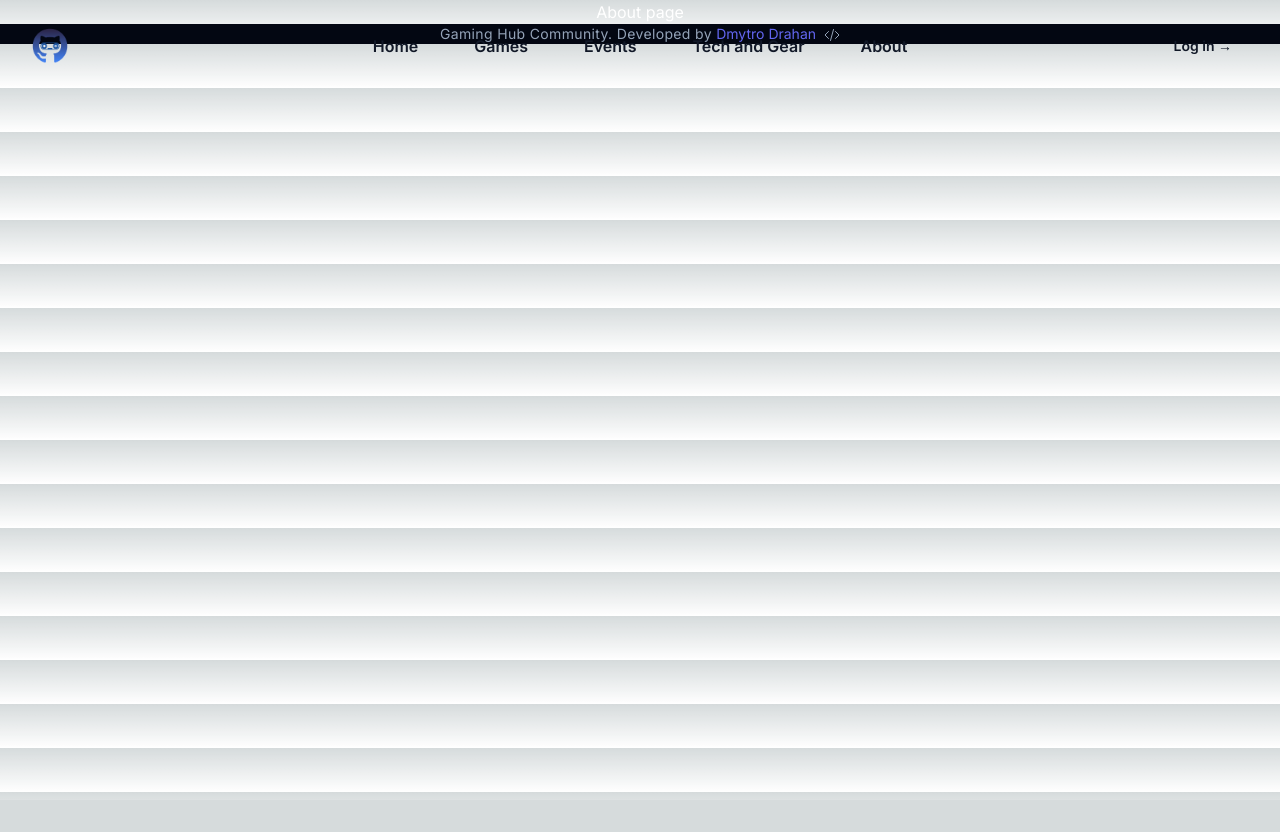
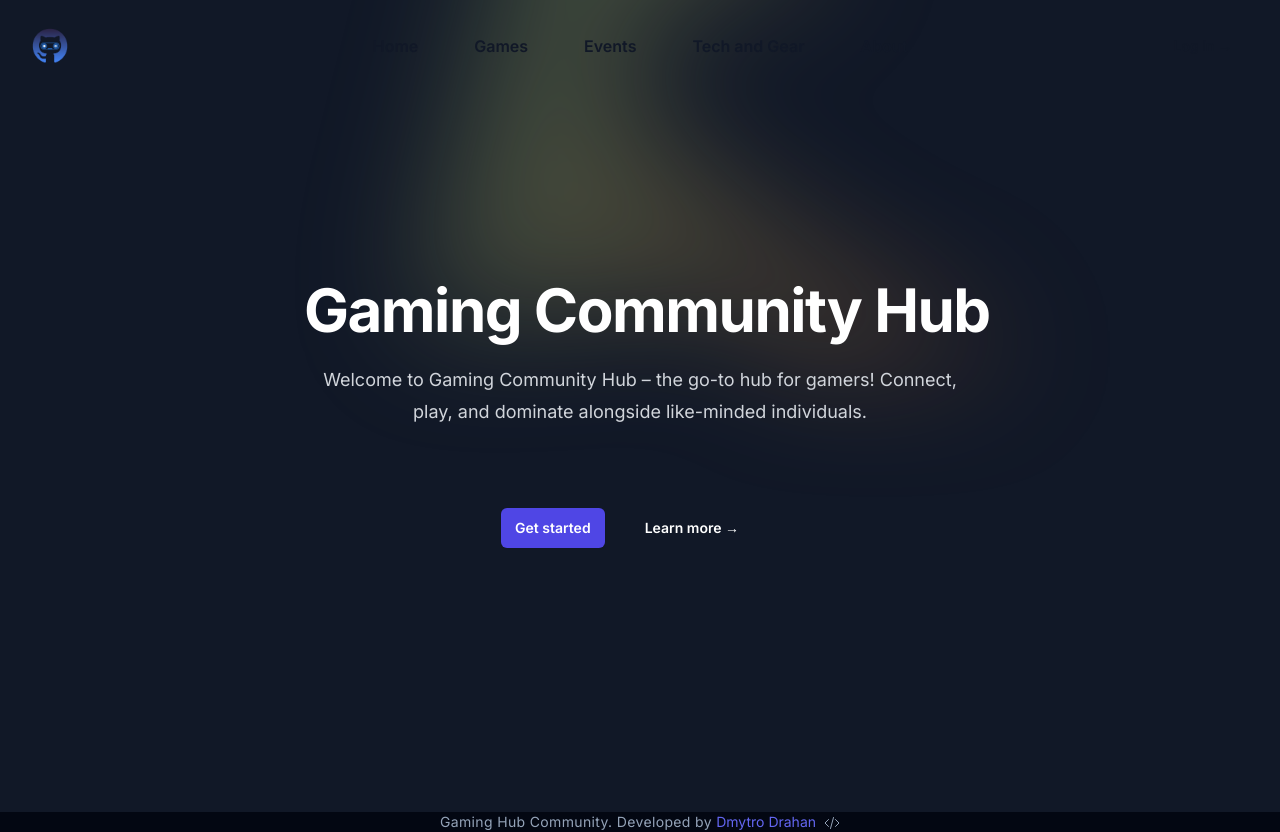
Before and after one commit to DraganD-Ukr/Gaming-Community-Hub, a Next.js app in the folder gaming_community_hub/: page /about in a window 1280 px wide. Before the commit the page ends 800 px from the top, so only its background shows below. Built offline with nearby package versions, Linux system fonts and the light colour scheme.

Commit message:
Fixed the issue with "<a> inside Link component". Side NavBar now closes onclick. Also updated version of project

```diff
--- a/gaming_community_hub/app/about/page.tsx
+++ b/gaming_community_hub/app/about/page.tsx
@@ -1,7 +1,45 @@
-export default function About(){
+export default function About() {
     return (
-        <div className=" text-center ">
-            <a>About page</a>
+      <div className="bg-gray-900">
+        {/* Page color */}
+        <div className="relative isolate px-6 pt-14 lg:px-8">
+          <div
+            className="absolute inset-x-0 -top-40 -z-10 transform-gpu overflow-hidden blur-3xl sm:-top-80"
+            aria-hidden="true"
+          >
+            <div
+              className="relative left-[calc(50%-11rem)] aspect-[1155/678] w-[36.125rem] -translate-x-2/2 rotate-[90deg] bg-gradient-to-tr from-[#8dfea5] to-[#fa691b] opacity-30 sm:left-[calc(50%-30rem)] sm:w-[72.1875rem]"
+              style={{
+                clipPath:
+                  'polygon(74.1% 44.1%, 100% 61.6%, 97.5% 26.9%, 85.5% 0.1%, 80.7% 2%, 72.5% 32.5%, 60.2% 62.4%, 52.4% 68.1%, 47.5% 58.3%, 45.2% 34.5%, 27.5% 76.7%, 0.1% 64.9%, 17.9% 100%, 27.6% 76.8%, 76.1% 97.7%, 74.1% 44.1%)',
+              }}
+            />
+          </div>
+          <div className="mx-auto max-w-2xl py-32 sm:py-48 lg:py-56">
+            <div className="text-center">
+              <div className="mx-ato">
+                <h1 className="text-4xl font-bold tracking-tight text-white sm:text-6xl">
+                  <span style={{ whiteSpace: 'nowrap' }}>Gaming Community Hub</span>
+                </h1>
+              </div>
+              <p className="mt-6 text-lg leading-8 text-gray-300">
+                Welcome to Gaming Community Hub – the go-to hub for gamers! Connect, play, and dominate alongside like-minded individuals.
+              </p>
+              <div className="mt-10 flex items-center justify-center gap-x-6">
+                <a
+                  href="#"
+                  className="rounded-md bg-indigo-600 px-3.5 py-2.5 text-sm font-semibold text-white shadow-sm hover:bg-indigo-500 focus-visible:outline focus-visible:outline-2 focus-visible:outline-offset-2 focus-visible:outline-indigo-600 duration-150"
+                >
+                  Get started
+                </a>
+                <a href="#" className="text-sm font-semibold leading-6 text-white dark:hover:bg-gray-700 dark:hover:bg-opacity-30 rounded-full px-4 py-2 transition-colors duration-300 ease-in-out ">
+                  Learn more <span aria-hidden="true">→</span>
+                </a>
+                <br /><br /><br /><br /><br />
+              </div>
+            </div>
+          </div>
         </div>
+      </div>
     );
-}
+  }
--- a/gaming_community_hub/components/Navbar.tsx
+++ b/gaming_community_hub/components/Navbar.tsx
@@ -18,6 +18,10 @@ const navigation = [
 export default function Navbar() {
   const [mobileMenuOpen, setMobileMenuOpen] = useState(false);
   // const router = useRouter();
+
+  const closeMobileMenu: React.MouseEventHandler<HTMLAnchorElement> = () => {
+    setMobileMenuOpen(false);
+  };
 
   return (
 
@@ -53,10 +57,13 @@ export default function Navbar() {
         {/* Nav links */}
         <div className="hidden lg:flex lg:gap-x-12">
           {navigation.map((item) => (
-            <Link key={item.name} href={item.href}>
-              <div className="-mx-3 block rounded-full px-4 py-2 text-base font-semibold leading-7 text-gray-900 hover:bg-gray-50 dark:text-white dark:hover:bg-gray-700 dark:hover:bg-opacity-30 transition-colors duration-300 ease-in-out">
+            <Link legacyBehavior key={item.name} href={item.href}>
+              <a
+              onClick={closeMobileMenu}
+              className="-mx-3 block rounded-full px-4 py-2 text-base font-semibold leading-7 text-gray-900 hover:bg-gray-50 dark:text-white dark:hover:bg-gray-700 dark:hover:bg-opacity-30 transition-colors duration-300 ease-in-out"
+            >
                 {item.name}
-              </div>
+              </a>
             </Link>
           ))}
 
@@ -78,7 +85,7 @@ export default function Navbar() {
         {/* Mobile menu properties */}
         <Dialog.Panel className="fixed inset-y-0 right-0 z-50 w-full overflow-y-auto dark:bg-slate-800 px-6 py-6 sm:max-w-sm sm:ring-1 sm:ring-gray-900/10">
           <div className="flex items-center justify-between">
-            <a href="#" className="-m-1.5 p-1">
+            <a href="/" className="-m-1.5 p-1">
               <span className="sr-only">Your Company</span>
               <img
                 className="h-14 w-auto"
@@ -104,10 +111,12 @@ export default function Navbar() {
               {/* Nav links */}
               <div className="space-y-2 py-6">
                 {navigation.map((item) => (
-                  <Link key={item.name} href={item.href}>
-                    <div className="-mx-3 block rounded-full px-4 py-2 text-base font-semibold leading-7 text-gray-900 hover:bg-gray-50 dark:text-white dark:hover:bg-gray-700 dark:hover:bg-opacity-30 transition-colors duration-300 ease-in-out">
+                  <Link legacyBehavior key={item.name} href={item.href}>
+                    <a
+                    onClick={closeMobileMenu}
+                    className="-mx-3 block rounded-full px-4 py-2 text-base font-semibold leading-7 text-gray-900 hover:bg-gray-50 dark:text-white dark:hover:bg-gray-700 dark:hover:bg-opacity-30 transition-colors duration-300 ease-in-out">
                       {item.name}
-                    </div>
+                    </a>
                   </Link>
                 ))}
 
@@ -115,7 +124,7 @@ export default function Navbar() {
               </div>
 
               <div className="py-6">
-                <Link href="#">
+                <Link legacyBehavior href="#">
                   <a className="-mx-3 block rounded-full px-4 py-2.5 text-base font-semibold leading-7 text-gray-900 hover:bg-gray-50 dark:text-white dark:hover:bg-gray-700 dark:hover:bg-opacity-30 transition-colors duration-300 ease-in-out">
                     Log in
                   </a>
--- a/gaming_community_hub/package.json
+++ b/gaming_community_hub/package.json
@@ -11,7 +11,7 @@
   "dependencies": {
     "@headlessui/react": "^1.7.18",
     "@heroicons/react": "^2.1.1",
-    "next": "14.1.2",
+    "next": "^14.2.0-canary.16",
     "react": "^18",
     "react-dom": "^18"
   },
```
Also changed, not shown: 1 other file (tests, documents, lock files or other folders).
